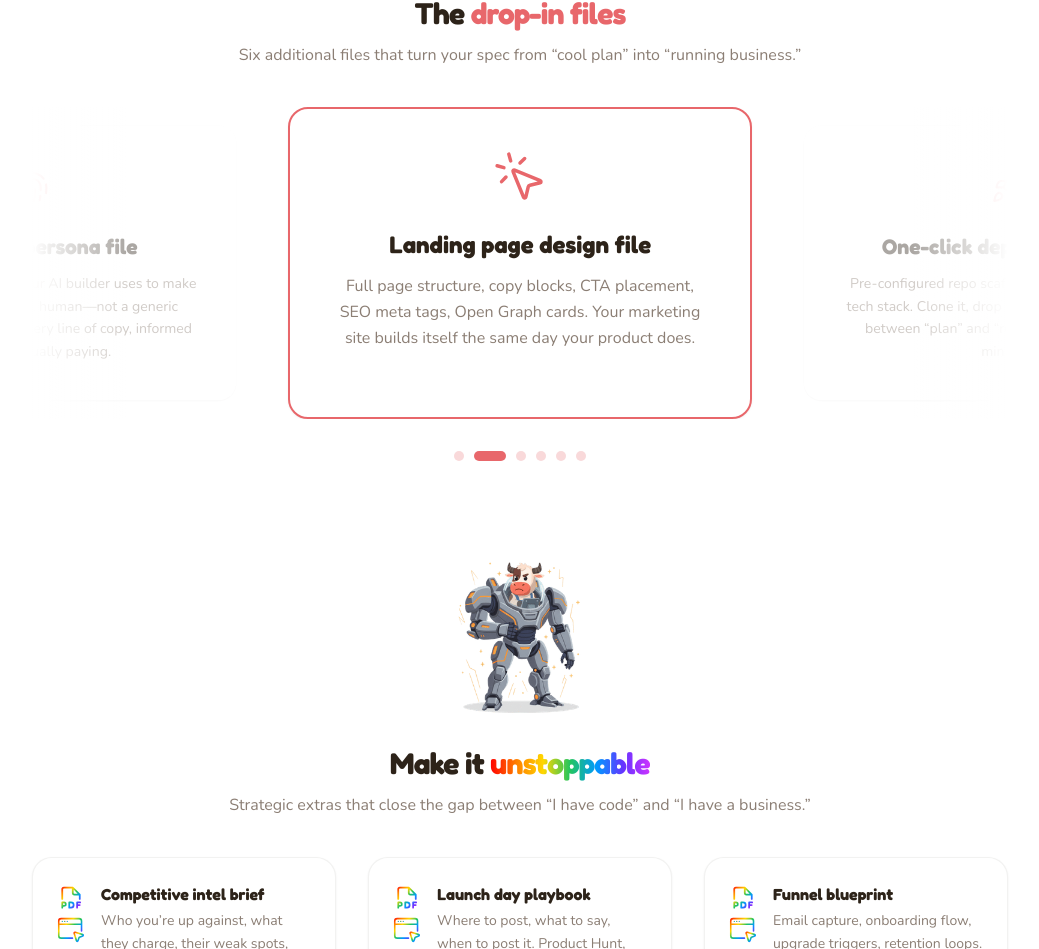
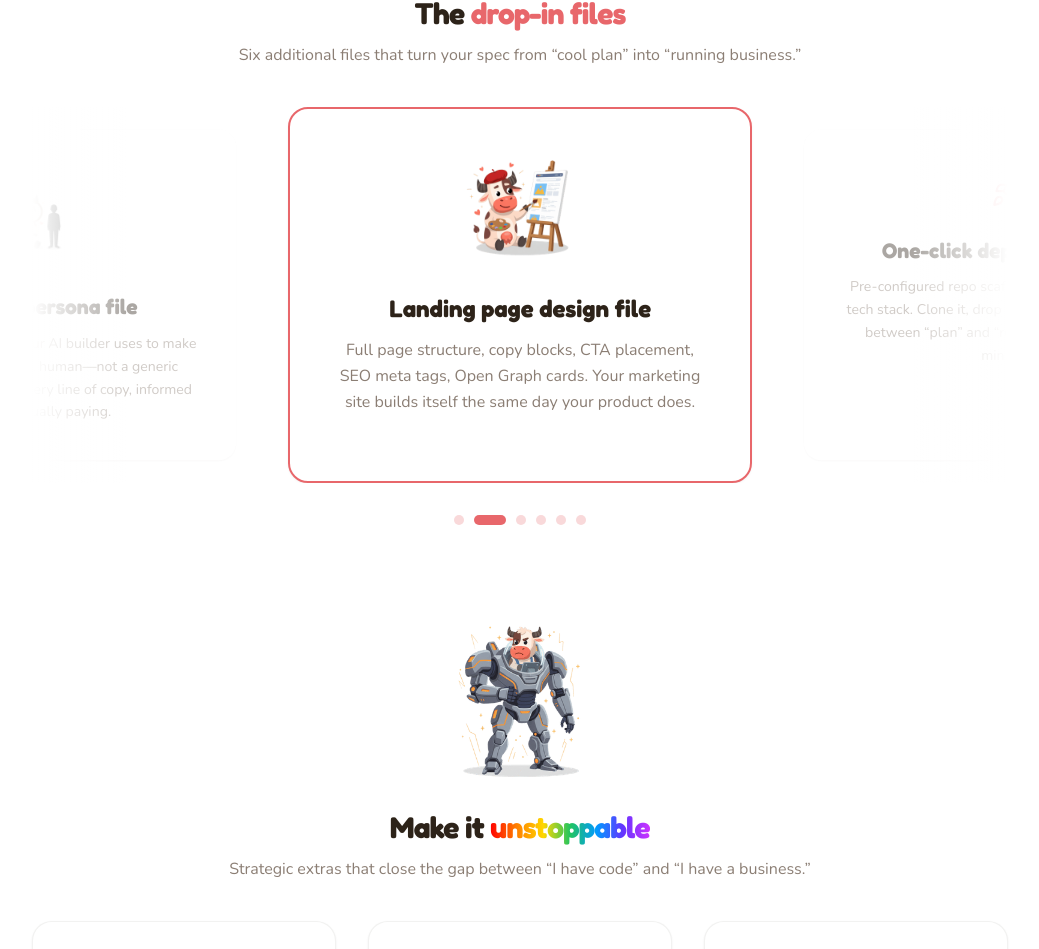
Before and after one commit to lordshua1337/cash-cow, a Next.js app: page / in a window 1280 px wide. Shown: the part 2905-3854 px from the top of the page, without its empty margins (120-1159 px from the left). Built offline with nearby package versions, Linux system fonts and the light colour scheme.

Commit message:
feat: custom cow illustrations for persona and landing page carousel cards

```diff
--- a/src/components/DropInFilesCarousel.tsx
+++ b/src/components/DropInFilesCarousel.tsx
@@ -1,6 +1,7 @@
 'use client'
 
 import { useCallback, useEffect, useState, type ReactNode } from 'react'
+import Image from 'next/image'
 import useEmblaCarousel from 'embla-carousel-react'
 import Autoplay from 'embla-carousel-autoplay'
 import { motion } from 'framer-motion'
@@ -16,7 +17,8 @@ import {
 interface FileItem {
   title: string
   desc: string
-  icon: ReactNode
+  icon?: ReactNode
+  image?: string
 }
 
 const COW_RED = '#E8676B'
@@ -25,12 +27,12 @@ const FILES: FileItem[] = [
   {
     title: 'Customer persona file',
     desc: 'A detailed persona doc your AI builder uses to make every decision for a real human\u2014not a generic \u201Cuser.\u201D Every UI choice, every line of copy, informed by who\u2019s actually paying.',
-    icon: <Fingerprint size={56} strokeWidth={1.5} color={COW_RED} />,
+    image: '/cow-persona.png',
   },
   {
     title: 'Landing page design file',
     desc: 'Full page structure, copy blocks, CTA placement, SEO meta tags, Open Graph cards. Your marketing site builds itself the same day your product does.',
-    icon: <MousePointerClick size={56} strokeWidth={1.5} color={COW_RED} />,
+    image: '/cow-landing-page.png',
   },
   {
     title: 'One-click deploy template',
@@ -120,13 +122,23 @@ export default function DropInFilesCarousel() {
                     border: isActive ? '2px solid #E8676B' : '2px solid transparent',
                   }}
                 >
-                  {/* Unique icon per card */}
+                  {/* Unique icon or cow image per card */}
                   <motion.div
                     animate={{ scale: isActive ? 1 : 0.7 }}
                     transition={{ type: 'spring', stiffness: 300, damping: 25 }}
                     className="mb-6 flex justify-center"
                   >
-                    {file.icon}
+                    {file.image ? (
+                      <Image
+                        src={file.image}
+                        alt={file.title}
+                        width={120}
+                        height={120}
+                        className="object-contain"
+                      />
+                    ) : (
+                      file.icon
+                    )}
                   </motion.div>
 
                   {/* Title */}
```
Also changed, not shown: public/cow-landing-page.png (added), public/cow-persona.png (added).
